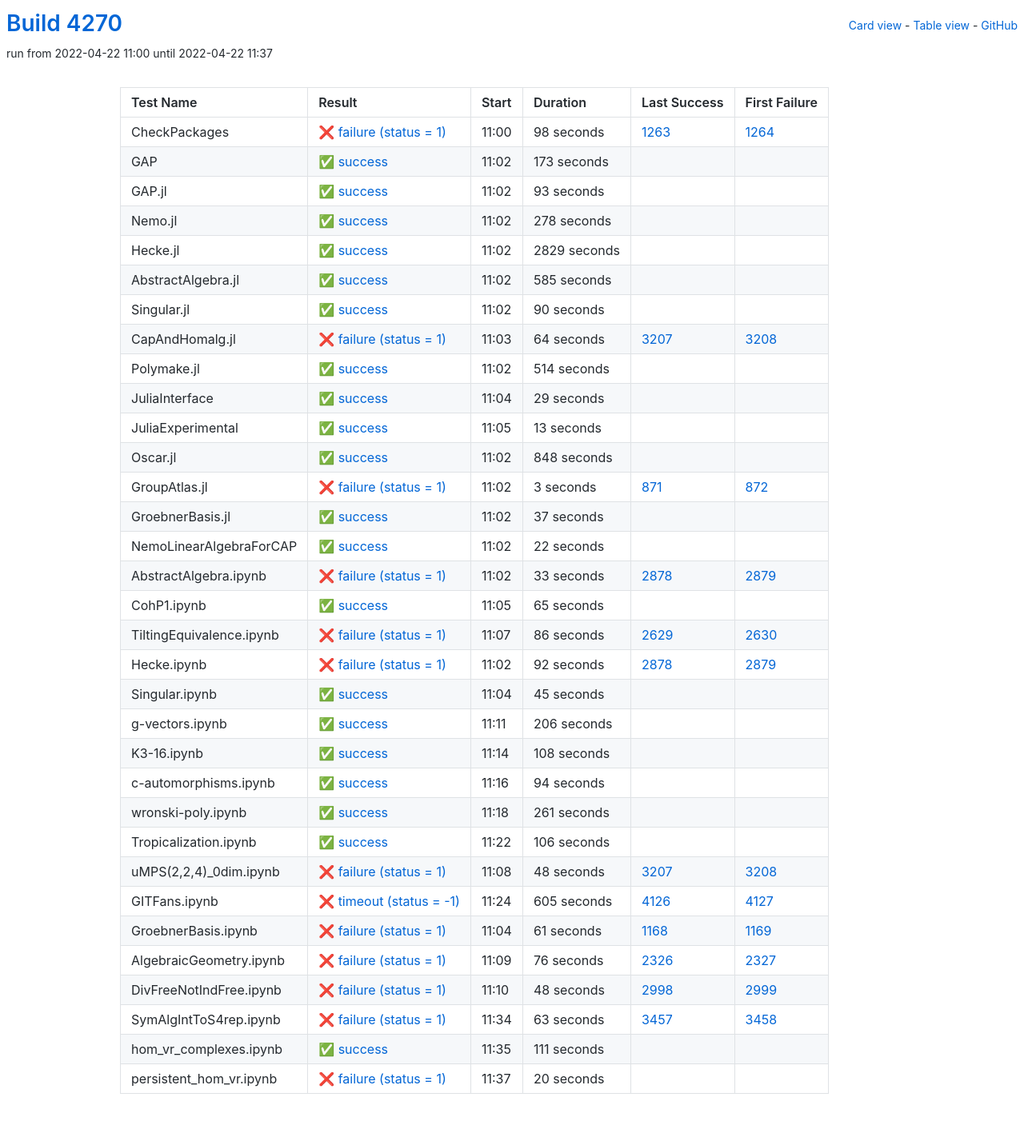
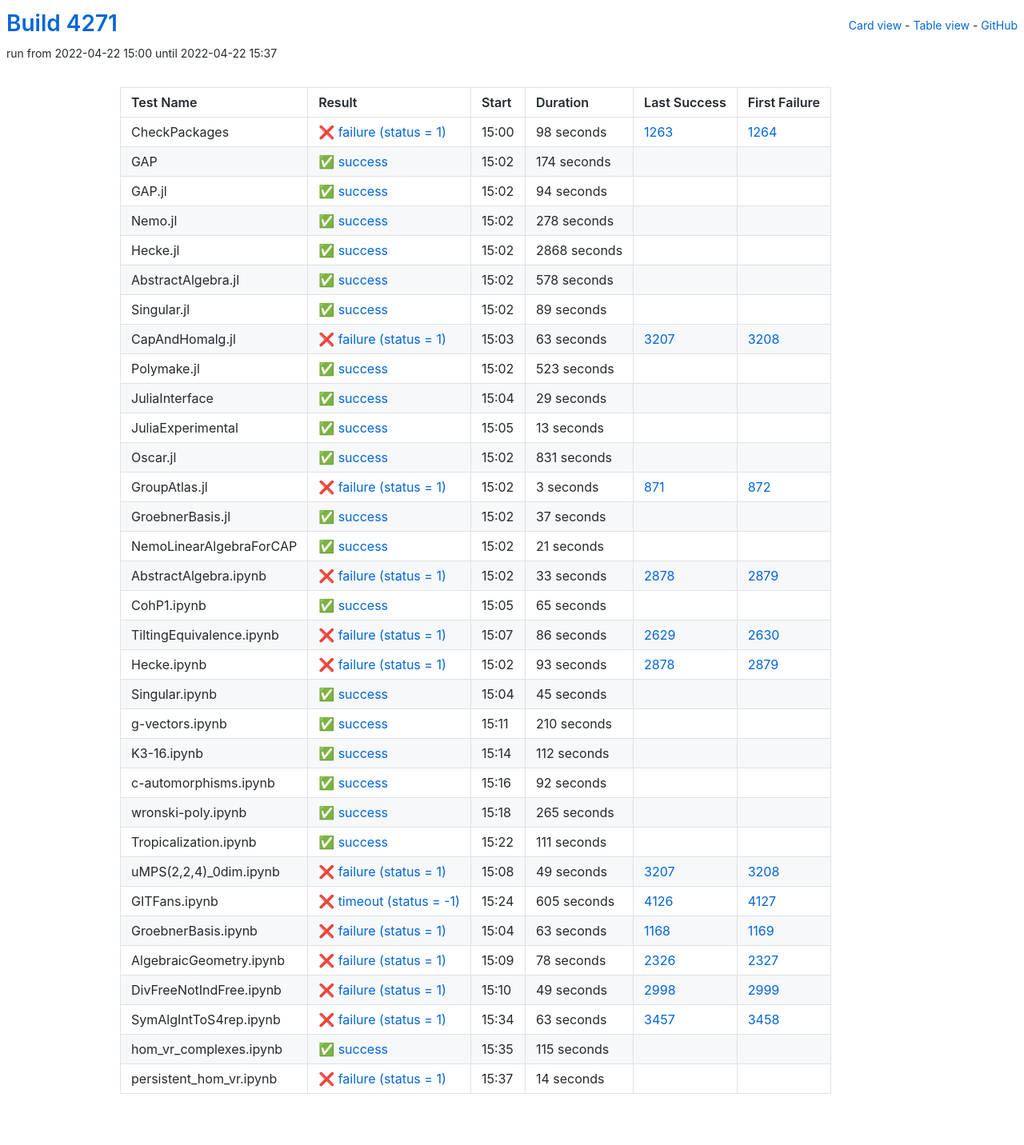
Before and after one commit to oscar-system/oscar-ci-status-stable, a Jekyll site: the page built from table.html, in a window 1280 px wide. Shown: the whole page at 80% size. Built offline with Jekyll 4.4.1, drawn with Linux system fonts in a browser that asks for light colours.

Commit message:
Build #4271

```diff
--- a/_data/ci.yml
+++ b/_data/ci.yml
@@ -1,6 +1,6 @@
 ---
-build: 4270
-build_url: https://oscarci.mathematik.uni-kl.de/job/oscar-stable/4270/
+build: 4271
+build_url: https://oscarci.mathematik.uni-kl.de/job/oscar-stable/4271/
 job: oscar-stable
 organization: oscar-system
 repo: oscar-ci-status-stable
@@ -8,8 +8,8 @@ repourl: https://github.com/oscar-system/oscar-ci-status-stable
 tests:
 - name: CheckPackages
   id: checkpackages
-  log: https://oscarci.mathematik.uni-kl.de/job/oscar-stable/4270/artifact/logs/build-4270/CheckPackages.log
-  start: 2022-04-22 11:00
+  log: https://oscarci.mathematik.uni-kl.de/job/oscar-stable/4271/artifact/logs/build-4271/CheckPackages.log
+  start: 2022-04-22 15:00
   success: false
   exitcode: 1
   status: failure
@@ -20,32 +20,32 @@ tests:
   first_failure_url: https://oscarci.mathematik.uni-kl.de/job/oscar-stable/1264/
 - name: GAP
   id: gap
-  log: https://oscarci.mathematik.uni-kl.de/job/oscar-stable/4270/artifact/logs/build-4270/GAP.log
-  start: 2022-04-22 11:02
+  log: https://oscarci.mathematik.uni-kl.de/job/oscar-stable/4271/artifact/logs/build-4271/GAP.log
+  start: 2022-04-22 15:02
   success: true
   exitcode: 0
   status: success
-  duration: 173
+  duration: 174
   last_success: false
   last_success_url:
   first_failure: false
   first_failure_url:
 - name: GAP.jl
   id: gap-jl
-  log: https://oscarci.mathematik.uni-kl.de/job/oscar-stable/4270/artifact/logs/build-4270/GAP.jl.log
-  start: 2022-04-22 11:02
+  log: https://oscarci.mathematik.uni-kl.de/job/oscar-stable/4271/artifact/logs/build-4271/GAP.jl.log
+  start: 2022-04-22 15:02
   success: true
   exitcode: 0
   status: success
-  duration: 93
+  duration: 94
   last_success: false
   last_success_url:
   first_failure: false
   first_failure_url:
 - name: Nemo.jl
   id: nemo-jl
-  log: https://oscarci.mathematik.uni-kl.de/job/oscar-stable/4270/artifact/logs/build-4270/Nemo.jl.log
-  start: 2022-04-22 11:02
+  log: https://oscarci.mathematik.uni-kl.de/job/oscar-stable/4271/artifact/logs/build-4271/Nemo.jl.log
+  start: 2022-04-22 15:02
   success: true
   exitcode: 0
   status: success
@@ -56,68 +56,68 @@ tests:
   first_failure_url:
 - name: Hecke.jl
   id: hecke-jl
-  log: https://oscarci.mathematik.uni-kl.de/job/oscar-stable/4270/artifact/logs/build-4270/Hecke.jl.log
-  start: 2022-04-22 11:02
+  log: https://oscarci.mathematik.uni-kl.de/job/oscar-stable/4271/artifact/logs/build-4271/Hecke.jl.log
+  start: 2022-04-22 15:02
   success: true
   exitcode: 0
   status: success
-  duration: 2829
+  duration: 2868
   last_success: false
   last_success_url:
   first_failure: false
   first_failure_url:
 - name: AbstractAlgebra.jl
   id: abstractalgebra-jl
-  log: https://oscarci.mathematik.uni-kl.de/job/oscar-stable/4270/artifact/logs/build-4270/AbstractAlgebra.jl.log
-  start: 2022-04-22 11:02
+  log: https://oscarci.mathematik.uni-kl.de/job/oscar-stable/4271/artifact/logs/build-4271/AbstractAlgebra.jl.log
+  start: 2022-04-22 15:02
   success: true
   exitcode: 0
   status: success
-  duration: 585
+  duration: 578
   last_success: false
   last_success_url:
   first_failure: false
   first_failure_url:
 - name: Singular.jl
   id: singular-jl
-  log: https://oscarci.mathematik.uni-kl.de/job/oscar-stable/4270/artifact/logs/build-4270/Singular.jl.log
-  start: 2022-04-22 11:02
+  log: https://oscarci.mathematik.uni-kl.de/job/oscar-stable/4271/artifact/logs/build-4271/Singular.jl.log
+  start: 2022-04-22 15:02
   success: true
   exitcode: 0
   status: success
-  duration: 90
+  duration: 89
   last_success: false
   last_success_url:
   first_failure: false
   first_failure_url:
 - name: CapAndHomalg.jl
   id: capandhomalg-jl
-  log: https://oscarci.mathematik.uni-kl.de/job/oscar-stable/4270/artifact/logs/build-4270/CapAndHomalg.jl.log
-  start: 2022-04-22 11:03
+  log: https://oscarci.mathematik.uni-kl.de/job/oscar-stable/4271/artifact/logs/build-4271/CapAndHomalg.jl.log
+  start: 2022-04-22 15:03
   success: false
   exitcode: 1
   status: failure
-  duration: 64
+  duration: 63
   last_success: 3207
   last_success_url: https://oscarci.mathematik.uni-kl.de/job/oscar-stable/3207/
   first_failure: 3208
   first_failure_url: https://oscarci.mathematik.uni-kl.de/job/oscar-stable/3208/
 - name: Polymake.jl
   id: polymake-jl
-  log: https://oscarci.mathematik.uni-kl.de/job/oscar-stable/4270/artifact/logs/build-4270/Polymake.jl.log
-  start: 2022-04-22 11:02
+  log: https://oscarci.mathematik.uni-kl.de/job/oscar-stable/4271/artifact/logs/build-4271/Polymake.jl.log
+  start: 2022-04-22 15:02
   success: true
   exitcode: 0
   status: success
-  duration: 514
+  duration: 523
   last_success: false
   last_success_url:
   first_failure: false
   first_failure_url:
 - name: JuliaInterface
   id: juliainterface
-  log: https://oscarci.mathematik.uni-kl.de/job/oscar-stable/4270/artifact/logs/build-4270/JuliaInterface.log
-  start: 2022-04-22 11:04
+  log: https://oscarci.mathematik.uni-kl.de/job/oscar-stable/4271/artifact/logs/build-4271/JuliaInterface.log
+  start: 2022-04-22 15:04
   success: true
   exitcode: 0
   status: success
@@ -128,8 +128,8 @@ tests:
   first_failure_url:
 - name: JuliaExperimental
   id: juliaexperimental
-  log: https://oscarci.mathematik.uni-kl.de/job/oscar-stable/4270/artifact/logs/build-4270/JuliaExperimental.log
-  start: 2022-04-22 11:05
+  log: https://oscarci.mathematik.uni-kl.de/job/oscar-stable/4271/artifact/logs/build-4271/JuliaExperimental.log
+  start: 2022-04-22 15:05
   success: true
   exitcode: 0
   status: success
@@ -140,20 +140,20 @@ tests:
   first_failure_url:
 - name: Oscar.jl
   id: oscar-jl
-  log: https://oscarci.mathematik.uni-kl.de/job/oscar-stable/4270/artifact/logs/build-4270/Oscar.jl.log
-  start: 2022-04-22 11:02
+  log: https://oscarci.mathematik.uni-kl.de/job/oscar-stable/4271/artifact/logs/build-4271/Oscar.jl.log
+  start: 2022-04-22 15:02
   success: true
   exitcode: 0
   status: success
-  duration: 848
+  duration: 831
   last_success: false
   last_success_url:
   first_failure: false
   first_failure_url:
 - name: GroupAtlas.jl
   id: groupatlas-jl
-  log: https://oscarci.mathematik.uni-kl.de/job/oscar-stable/4270/artifact/logs/build-4270/GroupAtlas.jl.log
-  start: 2022-04-22 11:02
+  log: https://oscarci.mathematik.uni-kl.de/job/oscar-stable/4271/artifact/logs/build-4271/GroupAtlas.jl.log
+  start: 2022-04-22 15:02
   success: false
   exitcode: 1
   status: failure
@@ -164,8 +164,8 @@ tests:
   first_failure_url: https://oscarci.mathematik.uni-kl.de/job/oscar-stable/872/
 - name: GroebnerBasis.jl
   id: groebnerbasis-jl
-  log: https://oscarci.mathematik.uni-kl.de/job/oscar-stable/4270/artifact/logs/build-4270/GroebnerBasis.jl.log
-  start: 2022-04-22 11:02
+  log: https://oscarci.mathematik.uni-kl.de/job/oscar-stable/4271/artifact/logs/build-4271/GroebnerBasis.jl.log
+  start: 2022-04-22 15:02
   success: true
   exitcode: 0
   status: success
@@ -176,20 +176,20 @@ tests:
   first_failure_url:
 - name: NemoLinearAlgebraForCAP
   id: nemolinearalgebraforcap
-  log: https://oscarci.mathematik.uni-kl.de/job/oscar-stable/4270/artifact/logs/build-4270/NemoLinearAlgebraForCAP.log
-  start: 2022-04-22 11:02
+  log: https://oscarci.mathematik.uni-kl.de/job/oscar-stable/4271/artifact/logs/build-4271/NemoLinearAlgebraForCAP.log
+  start: 2022-04-22 15:02
   success: true
   exitcode: 0
   status: success
-  duration: 22
+  duration: 21
   last_success: false
   last_success_url:
   first_failure: false
   first_failure_url:
 - name: AbstractAlgebra.ipynb
   id: abstractalgebra-ipynb
-  log: https://oscarci.mathematik.uni-kl.de/job/oscar-stable/4270/artifact/logs/build-4270/AbstractAlgebra.ipynb.log
-  start: 2022-04-22 11:02
+  log: https://oscarci.mathematik.uni-kl.de/job/oscar-stable/4271/artifact/logs/build-4271/AbstractAlgebra.ipynb.log
+  start: 2022-04-22 15:02
   success: false
   exitcode: 1
   status: failure
@@ -200,8 +200,8 @@ tests:
   first_failure_url: https://oscarci.mathematik.uni-kl.de/job/oscar-stable/2879/
 - name: CohP1.ipynb
   id: cohp1-ipynb
-  log: https://oscarci.mathematik.uni-kl.de/job/oscar-stable/4270/artifact/logs/build-4270/CohP1.ipynb.log
-  start: 2022-04-22 11:05
+  log: https://oscarci.mathematik.uni-kl.de/job/oscar-stable/4271/artifact/logs/build-4271/CohP1.ipynb.log
+  start: 2022-04-22 15:05
   success: true
   exitcode: 0
   status: success
@@ -212,8 +212,8 @@ tests:
   first_failure_url:
 - name: TiltingEquivalence.ipynb
   id: tiltingequivalence-ipynb
-  log: https://oscarci.mathematik.uni-kl.de/job/oscar-stable/4270/artifact/logs/build-4270/TiltingEquivalence.ipynb.log
-  start: 2022-04-22 11:07
+  log: https://oscarci.mathematik.uni-kl.de/job/oscar-stable/4271/artifact/logs/build-4271/TiltingEquivalence.ipynb.log
+  start: 2022-04-22 15:07
   success: false
   exitcode: 1
   status: failure
@@ -224,20 +224,20 @@ tests:
   first_failure_url: https://oscarci.mathematik.uni-kl.de/job/oscar-stable/2630/
 - name: Hecke.ipynb
   id: hecke-ipynb
-  log: https://oscarci.mathematik.uni-kl.de/job/oscar-stable/4270/artifact/logs/build-4270/Hecke.ipynb.log
-  start: 2022-04-22 11:02
+  log: https://oscarci.mathematik.uni-kl.de/job/oscar-stable/4271/artifact/logs/build-4271/Hecke.ipynb.log
+  start: 2022-04-22 15:02
   success: false
   exitcode: 1
   status: failure
-  duration: 92
+  duration: 93
   last_success: 2878
   last_success_url: https://oscarci.mathematik.uni-kl.de/job/oscar-stable/2878/
   first_failure: 2879
   first_failure_url: https://oscarci.mathematik.uni-kl.de/job/oscar-stable/2879/
 - name: Singular.ipynb
   id: singular-ipynb
-  log: https://oscarci.mathematik.uni-kl.de/job/oscar-stable/4270/artifact/logs/build-4270/Singular.ipynb.log
-  start: 2022-04-22 11:04
+  log: https://oscarci.mathematik.uni-kl.de/job/oscar-stable/4271/artifact/logs/build-4271/Singular.ipynb.log
+  start: 2022-04-22 15:04
   success: true
   exitcode: 0
   status: success
@@ -248,80 +248,80 @@ tests:
   first_failure_url:
 - name: g-vectors.ipynb
   id: g-vectors-ipynb
-  log: https://oscarci.mathematik.uni-kl.de/job/oscar-stable/4270/artifact/logs/build-4270/g-vectors.ipynb.log
-  start: 2022-04-22 11:11
+  log: https://oscarci.mathematik.uni-kl.de/job/oscar-stable/4271/artifact/logs/build-4271/g-vectors.ipynb.log
+  start: 2022-04-22 15:11
   success: true
   exitcode: 0
   status: success
-  duration: 206
+  duration: 210
   last_success: false
   last_success_url:
   first_failure: false
   first_failure_url:
 - name: K3-16.ipynb
   id: k3-16-ipynb
-  log: https://oscarci.mathematik.uni-kl.de/job/oscar-stable/4270/artifact/logs/build-4270/K3-16.ipynb.log
-  start: 2022-04-22 11:14
+  log: https://oscarci.mathematik.uni-kl.de/job/oscar-stable/4271/artifact/logs/build-4271/K3-16.ipynb.log
+  start: 2022-04-22 15:14
   success: true
   exitcode: 0
   status: success
-  duration: 108
+  duration: 112
   last_success: false
   last_success_url:
   first_failure: false
   first_failure_url:
 - name: c-automorphisms.ipynb
   id: c-automorphisms-ipynb
-  log: https://oscarci.mathematik.uni-kl.de/job/oscar-stable/4270/artifact/logs/build-4270/c-automorphisms.ipynb.log
-  start: 2022-04-22 11:16
+  log: https://oscarci.mathematik.uni-kl.de/job/oscar-stable/4271/artifact/logs/build-4271/c-automorphisms.ipynb.log
+  start: 2022-04-22 15:16
   success: true
   exitcode: 0
   status: success
-  duration: 94
+  duration: 92
   last_success: false
   last_success_url:
   first_failure: false
   first_failure_url:
 - name: wronski-poly.ipynb
   id: wronski-poly-ipynb
-  log: https://oscarci.mathematik.uni-kl.de/job/oscar-stable/4270/artifact/logs/build-4270/wronski-poly.ipynb.log
-  start: 2022-04-22 11:18
+  log: https://oscarci.mathematik.uni-kl.de/job/oscar-stable/4271/artifact/logs/build-4271/wronski-poly.ipynb.log
+  start: 2022-04-22 15:18
   success: true
   exitcode: 0
   status: success
-  duration: 261
+  duration: 265
   last_success: false
   last_success_url:
   first_failure: false
   first_failure_url:
 - name: Tropicalization.ipynb
   id: tropicalization-ipynb
-  log: https://oscarci.mathematik.uni-kl.de/job/oscar-stable/4270/artifact/logs/build-4270/Tropicalization.ipynb.log
-  start: 2022-04-22 11:22
+  log: https://oscarci.mathematik.uni-kl.de/job/oscar-stable/4271/artifact/logs/build-4271/Tropicalization.ipynb.log
+  start: 2022-04-22 15:22
   success: true
   exitcode: 0
   status: success
-  duration: 106
+  duration: 111
   last_success: false
   last_success_url:
   first_failure: false
   first_failure_url:
 - name: uMPS(2,2,4)_0dim.ipynb
   id: umps-2-2-4-0dim-ipynb
-  log: https://oscarci.mathematik.uni-kl.de/job/oscar-stable/4270/artifact/logs/build-4270/uMPS-2-2-4-_0dim.ipynb.log
-  start: 2022-04-22 11:08
+  log: https://oscarci.mathematik.uni-kl.de/job/oscar-stable/4271/artifact/logs/build-4271/uMPS-2-2-4-_0dim.ipynb.log
+  start: 2022-04-22 15:08
   success: false
   exitcode: 1
   status: failure
-  duration: 48
+  duration: 49
   last_success: 3207
   last_success_url: https://oscarci.mathematik.uni-kl.de/job/oscar-stable/3207/
   first_failure: 3208
   first_failure_url: https://oscarci.mathematik.uni-kl.de/job/oscar-stable/3208/
 - name: GITFans.ipynb
   id: gitfans-ipynb
-  log: https://oscarci.mathematik.uni-kl.de/job/oscar-stable/4270/artifact/logs/build-4270/GITFans.ipynb.log
-  start: 2022-04-22 11:24
+  log: https://oscarci.mathematik.uni-kl.de/job/oscar-stable/4271/artifact/logs/build-4271/GITFans.ipynb.log
+  start: 2022-04-22 15:24
   success: false
   exitcode: -1
   status: timeout
@@ -332,44 +332,44 @@ tests:
   first_failure_url: https://oscarci.mathematik.uni-kl.de/job/oscar-stable/4127/
 - name: GroebnerBasis.ipynb
   id: groebnerbasis-ipynb
-  log: https://oscarci.mathematik.uni-kl.de/job/oscar-stable/4270/artifact/logs/build-4270/GroebnerBasis.ipynb.log
-  start: 2022-04-22 11:04
+  log: https://oscarci.mathematik.uni-kl.de/job/oscar-stable/4271/artifact/logs/build-4271/GroebnerBasis.ipynb.log
+  start: 2022-04-22 15:04
   success: false
   exitcode: 1
   status: failure
-  duration: 61
+  duration: 63
   last_success: 1168
   last_success_url: https://oscarci.mathematik.uni-kl.de/job/oscar-stable/1168/
   first_failure: 1169
   first_failure_url: https://oscarci.mathematik.uni-kl.de/job/oscar-stable/1169/
 - name: AlgebraicGeometry.ipynb
   id: algebraicgeometry-ipynb
-  log: https://oscarci.mathematik.uni-kl.de/job/oscar-stable/4270/artifact/logs/build-4270/AlgebraicGeometry.ipynb.log
-  start: 2022-04-22 11:09
+  log: https://oscarci.mathematik.uni-kl.de/job/oscar-stable/4271/artifact/logs/build-4271/AlgebraicGeometry.ipynb.log
+  start: 2022-04-22 15:09
   success: false
   exitcode: 1
   status: failure
-  duration: 76
+  duration: 78
   last_success: 2326
   last_success_url: https://oscarci.mathematik.uni-kl.de/job/oscar-stable/2326/
   first_failure: 2327
   first_failure_url: https://oscarci.mathematik.uni-kl.de/job/oscar-stable/2327/
 - name: DivFreeNotIndFree.ipynb
   id: divfreenotindfree-ipynb
-  log: https://oscarci.mathematik.uni-kl.de/job/oscar-stable/4270/artifact/logs/build-4270/DivFreeNotIndFree.ipynb.log
-  start: 2022-04-22 11:10
+  log: https://oscarci.mathematik.uni-kl.de/job/oscar-stable/4271/artifact/logs/build-4271/DivFreeNotIndFree.ipynb.log
+  start: 2022-04-22 15:10
   success: false
   exitcode: 1
   status: failure
-  duration: 48
+  duration: 49
   last_success: 2998
   last_success_url: https://oscarci.mathematik.uni-kl.de/job/oscar-stable/2998/
   first_failure: 2999
   first_failure_url: https://oscarci.mathematik.uni-kl.de/job/oscar-stable/2999/
 - name: SymAlgIntToS4rep.ipynb
   id: symalginttos4rep-ipynb
-  log: https://oscarci.mathematik.uni-kl.de/job/oscar-stable/4270/artifact/logs/build-4270/SymAlgIntToS4rep.ipynb.log
-  start: 2022-04-22 11:34
+  log: https://oscarci.mathematik.uni-kl.de/job/oscar-stable/4271/artifact/logs/build-4271/SymAlgIntToS4rep.ipynb.log
+  start: 2022-04-22 15:34
   success: false
   exitcode: 1
   status: failure
@@ -380,24 +380,24 @@ tests:
   first_failure_url: https://oscarci.mathematik.uni-kl.de/job/oscar-stable/3458/
 - name: hom_vr_complexes.ipynb
   id: hom-vr-complexes-ipynb
-  log: https://oscarci.mathematik.uni-kl.de/job/oscar-stable/4270/artifact/logs/build-4270/hom_vr_complexes.ipynb.log
-  start: 2022-04-22 11:35
+  log: https://oscarci.mathematik.uni-kl.de/job/oscar-stable/4271/artifact/logs/build-4271/hom_vr_complexes.ipynb.log
+  start: 2022-04-22 15:35
   success: true
   exitcode: 0
   status: success
-  duration: 111
+  duration: 115
   last_success: false
   last_success_url:
   first_failure: false
   first_failure_url:
 - name: persistent_hom_vr.ipynb
   id: persistent-hom-vr-ipynb
-  log: https://oscarci.mathematik.uni-kl.de/job/oscar-stable/4270/artifact/logs/build-4270/persistent_hom_vr.ipynb.log
-  start: 2022-04-22 11:37
+  log: https://oscarci.mathematik.uni-kl.de/job/oscar-stable/4271/artifact/logs/build-4271/persistent_hom_vr.ipynb.log
+  start: 2022-04-22 15:37
   success: false
   exitcode: 1
   status: failure
-  duration: 20
+  duration: 14
   last_success: false
   last_success_url:
   first_failure: false
```
Also changed, not shown: README.md.
